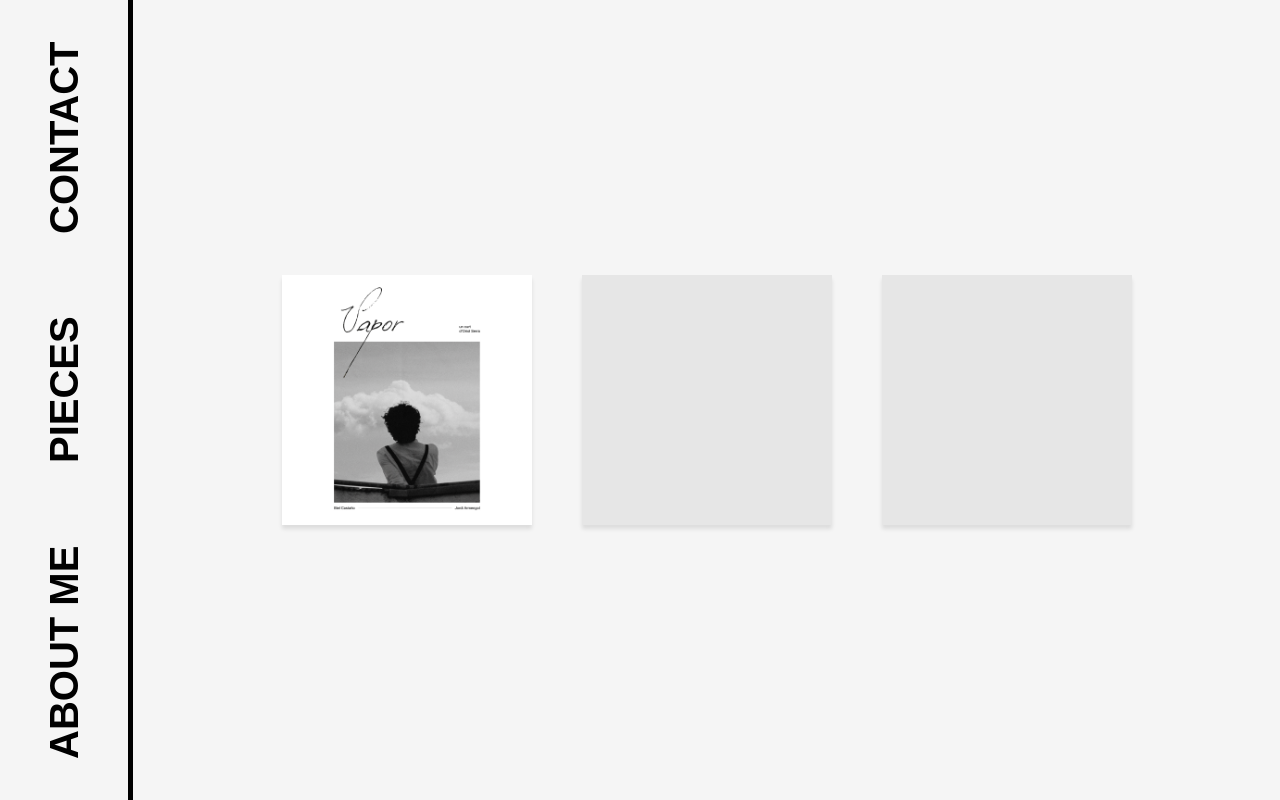
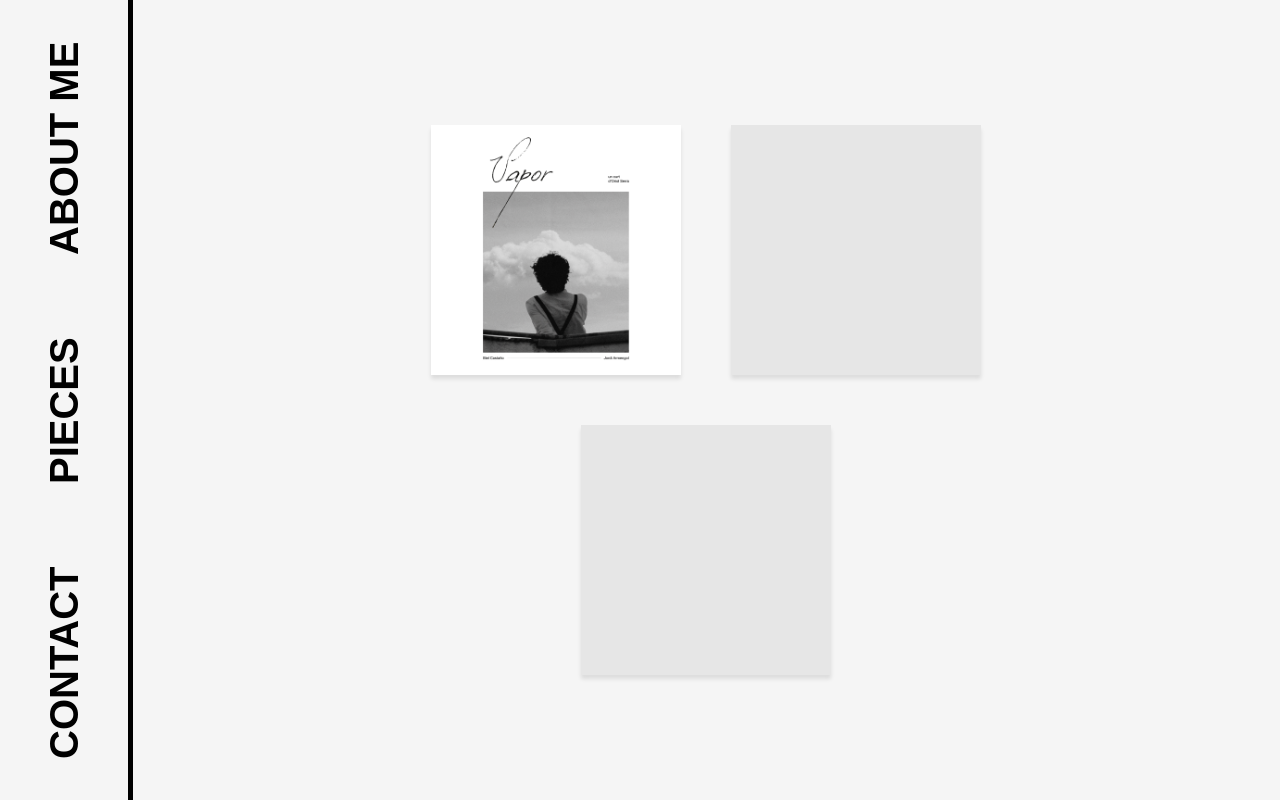
Before and after one commit to byoriolserra/art-portfolio, a React (Create React App) app: page /pieces in a window 1280 px wide. Built offline with nearby package versions, Linux system fonts and the light colour scheme; a web font is replaced by a local one.

Commit message:
Add npmrc file

```diff
--- a/src/App.js
+++ b/src/App.js
@@ -12,13 +12,13 @@ function App() {
     <AppContainer>
       <Navbar>
         <ul>
+          <NavLink to="contact"><li>Contact</li></NavLink>
+          <NavLink to="pieces"><li>Pieces</li></NavLink>
           <NavLink to="about-me"><li>About Me</li></NavLink>
-          <NavLink to="pieces"><li>Pieces</li></NavLink>
-          <NavLink to="contact"><li>Contact</li></NavLink>
         </ul>
       </Navbar>
       <Routes>
-        <Route path="/" element={<Hero />} />
+        <Route path="art-portfolio" element={<Hero />} />
         <Route path="about-me" element={<AboutMe />} />
         <Route path="pieces" element={<Pieces />} />
         <Route path="contact" element={<Contact />} />
--- a/src/components/Pieces/index.js
+++ b/src/components/Pieces/index.js
@@ -35,13 +35,12 @@ const PiecesGrid = styled.div`
     justify-content: center;
     gap: 50px;
     flex-wrap: wrap;
-    @media only screen and (mind-width: 490px) {
-        width: 70%;
-    }
+    width: 70%;
+    max-height: 90vh;
 `
 const Piece = styled.div`
-    width: 250px;
-    height: 250px;
+    width: 40vw;
+    height: 40vw;
     background-color: rgba(196, 196, 196, 0.3);
     box-shadow: 0 4px 4px 0 rgba(0, 0, 0, 0.1);
     cursor: pointer;
@@ -63,4 +62,8 @@ const Piece = styled.div`
             opacity: 0.3;
         }
     }
+    @media only screen and (min-width: 500px) {
+        width: 250px;
+        height: 250px;
+    }
 `
```
Also changed, not shown: 1 other file (tests, documents, lock files or other folders).
